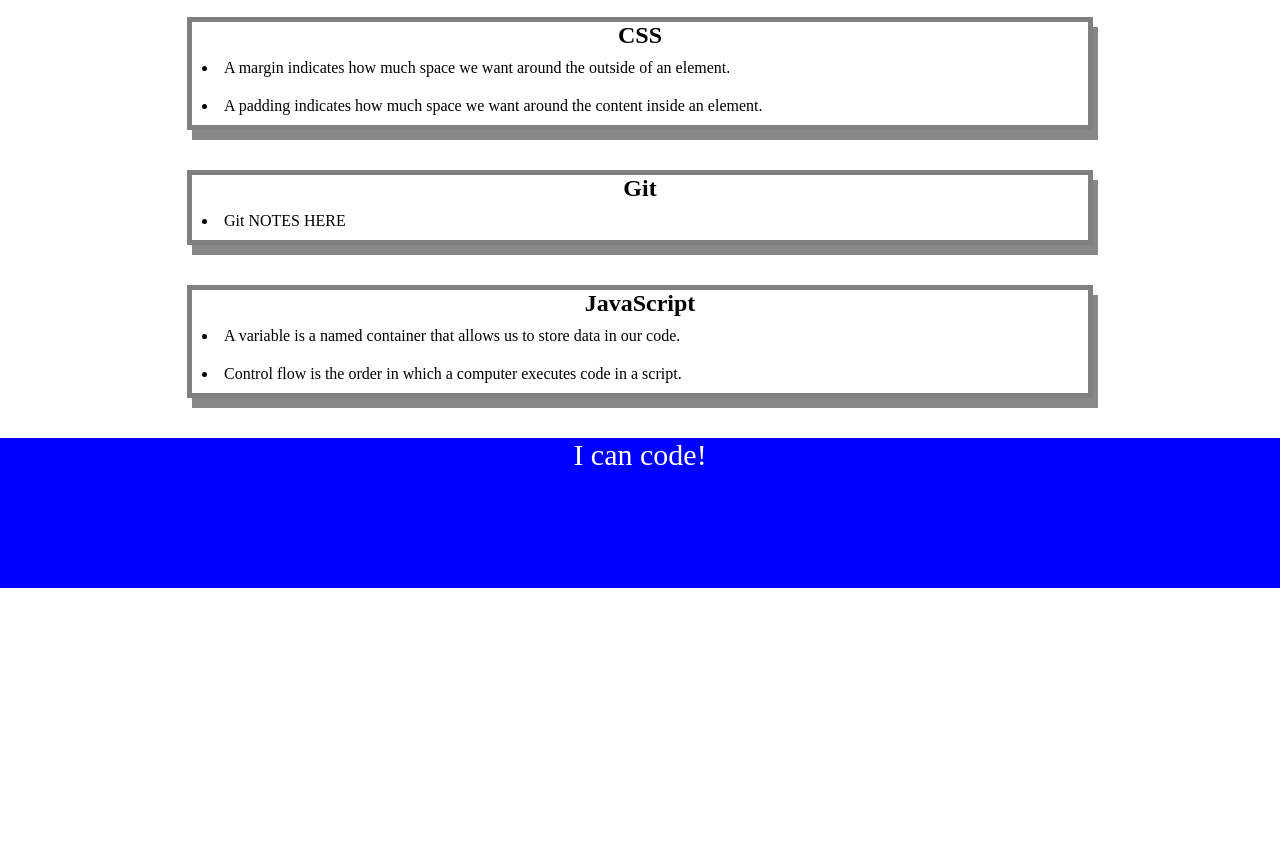
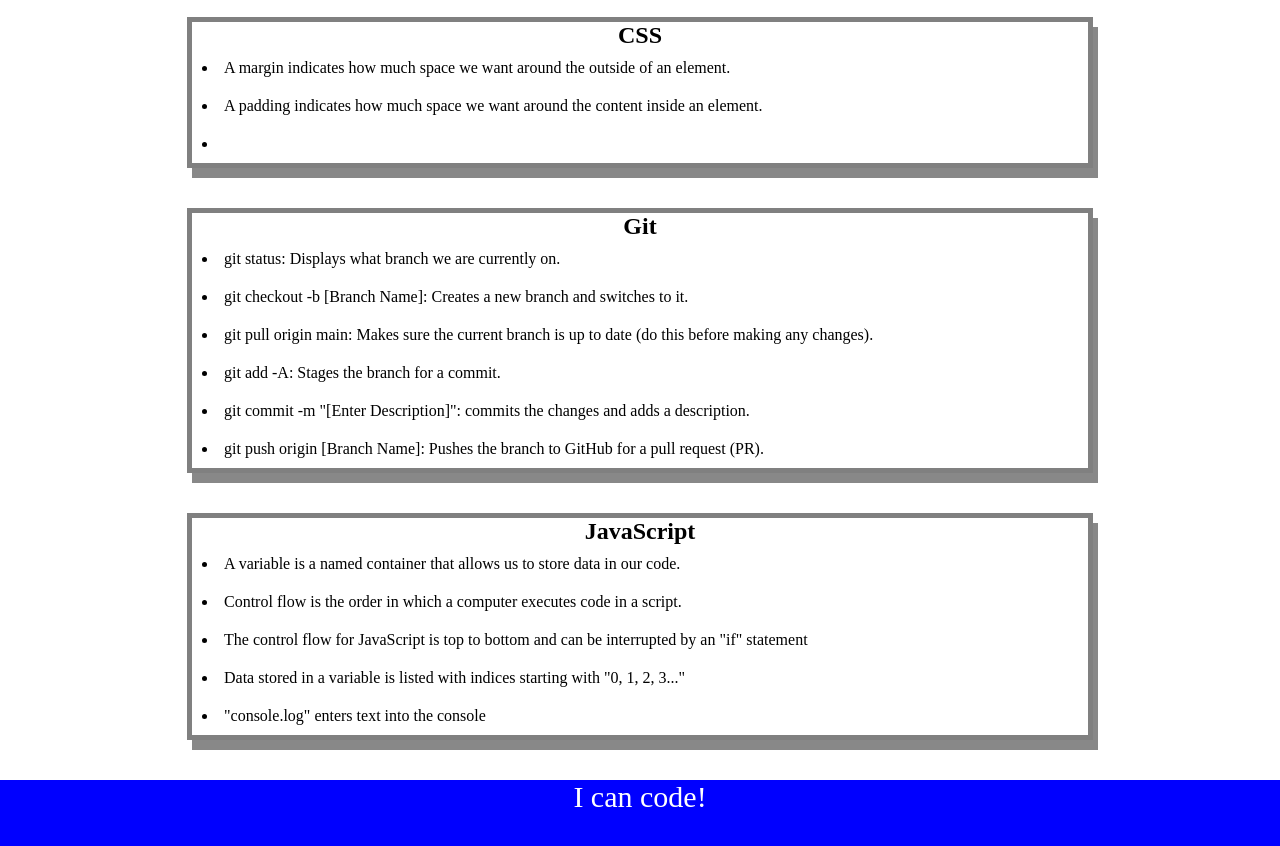
Before and after one commit to Daniel-Bindig/prework-study-guide, a plain HTML site: page index.html in a window 1280 px wide. Shown: the part 440-1286 px from the top of the page. Before the commit the page ends 1028 px from the top, so only its background shows below. Drawn offline with Linux system fonts and the light colour scheme.

Commit message:
Added notes to the study guide

```diff
--- a/index.html
+++ b/index.html
@@ -18,9 +18,9 @@
         <h2>HTML</h2>
         <u1>
           <li>The head element contains information about the webpage.</li>
-          <li>Head elements are not visible to the User</li>
+          <li>Head elements are not visible to the User.</li>
           <li>Metadata is data about our webpage that the browser uses to effectively serve our webpage to users.</li>
-          <li>Search engine optimisation (SEO) is the process of improving the ranking of a website in search engines</li>
+          <li>Search engine optimisation (SEO) is the process of improving the ranking of a website in search engines.</li>
           <li>The body element represents the visible content shown to the user.</li>
         </u1>
       </section>
@@ -30,13 +30,19 @@
         <u1>
           <li>A margin indicates how much space we want around the outside of an element.</li>
           <li>A padding indicates how much space we want around the content inside an element.</li>
+          <li></li>
         </u1>
       </section>
 
       <section class="card" id="git-section">
         <h2>Git</h2>
         <u1>
-          <li>Git NOTES HERE</li>
+          <li>git status: Displays what branch we are currently on.</li>
+          <li>git checkout -b [Branch Name]: Creates a new branch and switches to it.</li>
+          <li>git pull origin main: Makes sure the current branch is up to date (do this before making any changes).</li>
+          <li>git add -A: Stages the branch for a commit.</li>
+          <li>git commit -m "[Enter Description]": commits the changes and adds a description.</li>
+          <li>git push origin [Branch Name]: Pushes the branch to GitHub for a pull request (PR).</li>
         </u1>
       </section>
 
@@ -45,6 +51,9 @@
         <u1>
           <li>A variable is a named container that allows us to store data in our code.</li>
           <li>Control flow is the order in which a computer executes code in a script.</li>
+          <li>The control flow for JavaScript is top to bottom and can be interrupted by an "if" statement</li>
+          <li>Data stored in a variable is listed with indices starting with "0, 1, 2, 3..."</li>
+          <li>"console.log" enters text into the console</li>
         </u1>
       </section>
     </main>
```
